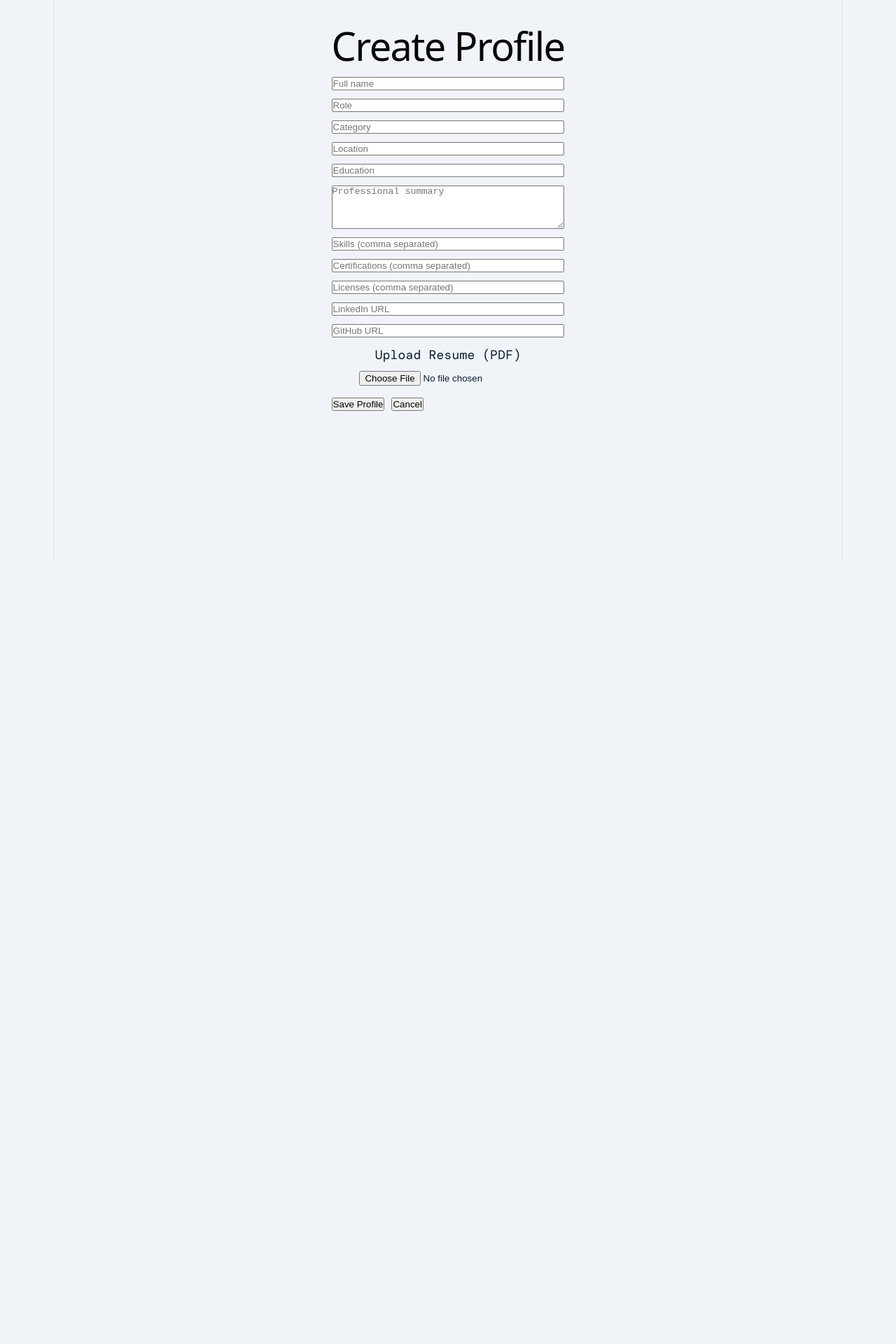
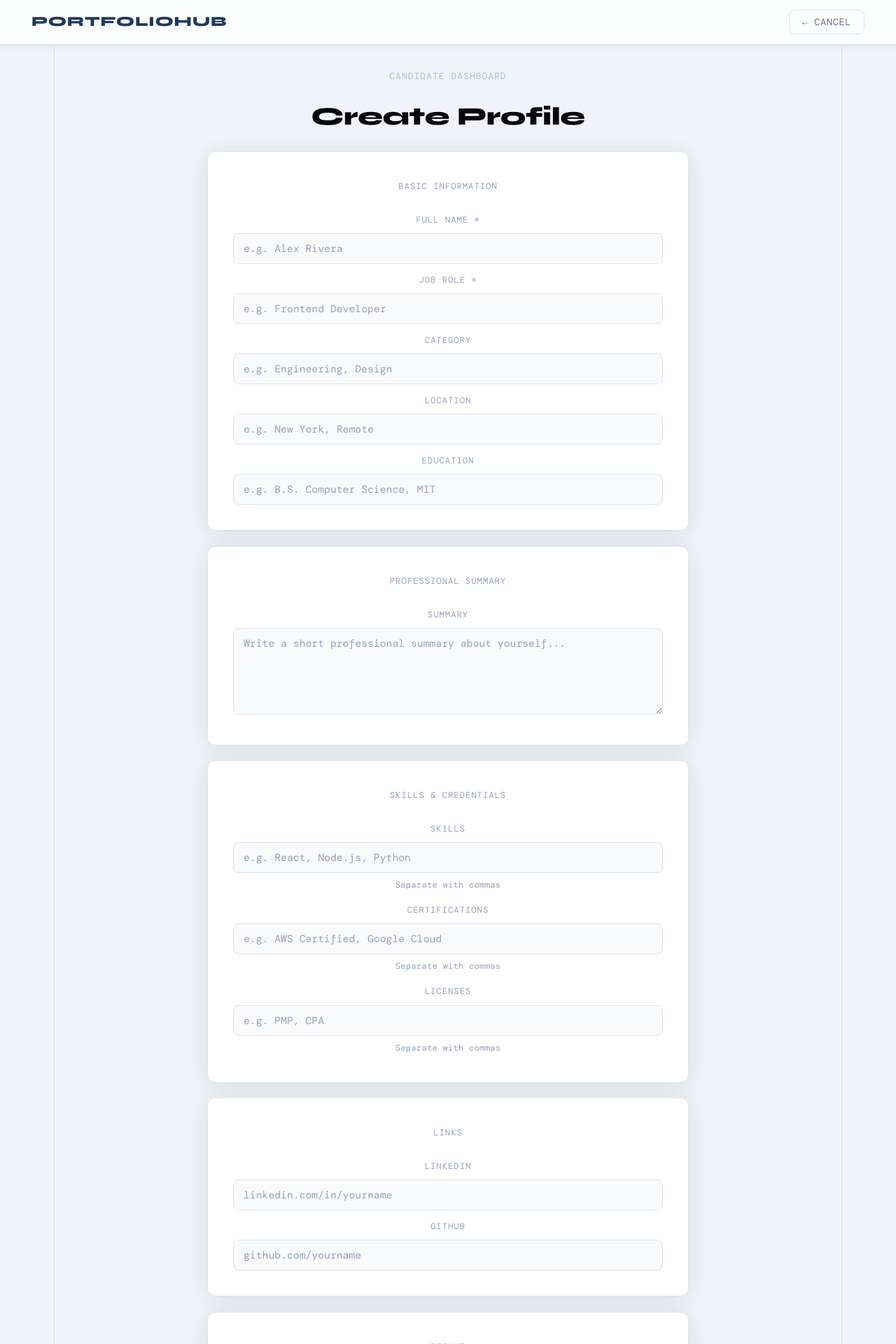
Before and after one commit to TomNguyen132006/portfolio, a React (Vite) app: page /candidate/new in a window 1280 px wide. Shown: the top 1920 px of the page at 70% size. Before the commit the page ends 800 px from the top, so only its background shows below. Built offline with nearby package versions, Linux system fonts and the light colour scheme; a web font is replaced by a local one.

Commit message:
Style ResumeForm

```diff
--- a/src/pages/ResumeForm.jsx
+++ b/src/pages/ResumeForm.jsx
@@ -1,91 +1,57 @@
+// src/pages/ResumeForm.jsx
 import { useEffect, useState } from "react";
 import { useNavigate, useParams, useLocation } from "react-router-dom";
+import "./Main.css";
 
 function ResumeForm() {
   const navigate = useNavigate();
   const { id } = useParams();
   const location = useLocation();
-
   const isEditMode = Boolean(id);
 
   const [form, setForm] = useState({
-    name: "",
-    role: "",
-    category: "",
-    location: "",
-    education: "",
-    summary: "",
-    skills: "",
-    certifications: "",
-    licenses: "",
-    linkedin: "",
-    github: "",
-    resumeName: "",
-    resumeFile: "",
+    name: "", role: "", category: "", location: "",
+    education: "", summary: "", skills: "",
+    certifications: "", licenses: "",
+    linkedin: "", github: "", resumeName: "", resumeFile: "",
   });
 
   const formatUrl = (url) => {
     const trimmed = (url || "").trim();
     if (!trimmed) return "";
-    if (trimmed.startsWith("http://") || trimmed.startsWith("https://")) {
-      return trimmed;
-    }
-    return "https://" + trimmed;
+    return trimmed.startsWith("http://") || trimmed.startsWith("https://")
+      ? trimmed : "https://" + trimmed;
   };
 
-  const handleChange = (e) => {
-    setForm((prev) => ({
-      ...prev,
-      [e.target.name]: e.target.value,
-    }));
-  };
+  const handleChange = (e) =>
+    setForm((prev) => ({ ...prev, [e.target.name]: e.target.value }));
 
   const handleResumeUpload = (e) => {
     const file = e.target.files?.[0];
     if (!file) return;
-
     if (file.type !== "application/pdf") {
       alert("Please upload a PDF file only.");
       return;
     }
-
     const reader = new FileReader();
-    reader.onloadend = () => {
-      setForm((prev) => ({
-        ...prev,
-        resumeName: file.name,
-        resumeFile: reader.result,
-      }));
-    };
+    reader.onloadend = () =>
+      setForm((prev) => ({ ...prev, resumeName: file.name, resumeFile: reader.result }));
     reader.readAsDataURL(file);
   };
 
-  const removeResume = () => {
-    setForm((prev) => ({
-      ...prev,
-      resumeName: "",
-      resumeFile: "",
-    }));
-  };
+  const removeResume = () =>
+    setForm((prev) => ({ ...prev, resumeName: "", resumeFile: "" }));
 
   const toArray = (value) =>
-    (value || "")
-      .split(",")
-      .map((item) => item.trim())
-      .filter(Boolean);
+    (value || "").split(",").map((item) => item.trim()).filter(Boolean);
 
   useEffect(() => {
     if (!isEditMode) return;
-
     let profile = location.state?.user;
-
     if (!profile) {
       const current = JSON.parse(localStorage.getItem("currentUser"));
-      profile = (current?.profiles || []).find(
-        (p) => String(p.id) === String(id)
-      );
+      profile = (current?.profiles || []).find((p) => String(p.id) === String(id));
     }
-
     if (profile) {
       setForm({
         name: profile.name || "",
@@ -95,12 +61,8 @@ function ResumeForm() {
         education: profile.education || "",
         summary: profile.summary || "",
         skills: Array.isArray(profile.skills) ? profile.skills.join(", ") : "",
-        certifications: Array.isArray(profile.certifications)
-          ? profile.certifications.join(", ")
-          : "",
-        licenses: Array.isArray(profile.licenses)
-          ? profile.licenses.join(", ")
-          : "",
+        certifications: Array.isArray(profile.certifications) ? profile.certifications.join(", ") : "",
+        licenses: Array.isArray(profile.licenses) ? profile.licenses.join(", ") : "",
         linkedin: profile.linkedin || "",
         github: profile.github || "",
         resumeName: profile.resumeName || "",
@@ -111,199 +73,211 @@ function ResumeForm() {
 
   const handleSave = () => {
     const current = JSON.parse(localStorage.getItem("currentUser"));
-
-    if (!current) {
-      alert("No current user found.");
-      return;
-    }
-
-    if (!form.name.trim() || !form.role.trim()) {
-      alert("Name and role are required.");
-      return;
-    }
+    if (!current) { alert("No current user found."); return; }
+    if (!form.name.trim() || !form.role.trim()) { alert("Name and role are required."); return; }
 
     let updatedProfiles;
-
     if (isEditMode) {
       updatedProfiles = (current.profiles || []).map((profile) =>
         String(profile.id) === String(id)
           ? {
               ...profile,
-              name: form.name.trim(),
-              role: form.role.trim(),
-              category: form.category.trim(),
-              location: form.location.trim(),
-              education: form.education.trim(),
-              summary: form.summary.trim(),
+              name: form.name.trim(), role: form.role.trim(),
+              category: form.category.trim(), location: form.location.trim(),
+              education: form.education.trim(), summary: form.summary.trim(),
               skills: toArray(form.skills),
               certifications: toArray(form.certifications),
               licenses: toArray(form.licenses),
               linkedin: formatUrl(form.linkedin),
               github: formatUrl(form.github),
-              resumeName: form.resumeName,
-              resumeFile: form.resumeFile,
+              resumeName: form.resumeName, resumeFile: form.resumeFile,
             }
           : profile
       );
     } else {
       const newProfile = {
-        id: Date.now(),
-        email: current.email,
-        name: form.name.trim(),
-        role: form.role.trim(),
-        category: form.category.trim(),
-        location: form.location.trim(),
-        education: form.education.trim(),
-        summary: form.summary.trim(),
+        id: Date.now(), email: current.email,
+        name: form.name.trim(), role: form.role.trim(),
+        category: form.category.trim(), location: form.location.trim(),
+        education: form.education.trim(), summary: form.summary.trim(),
         skills: toArray(form.skills),
         certifications: toArray(form.certifications),
         licenses: toArray(form.licenses),
         linkedin: formatUrl(form.linkedin),
         github: formatUrl(form.github),
-        resumeName: form.resumeName,
-        resumeFile: form.resumeFile,
+        resumeName: form.resumeName, resumeFile: form.resumeFile,
       };
-
       updatedProfiles = [...(current.profiles || []), newProfile];
     }
 
-    const updatedCurrent = {
-      ...current,
-      profiles: updatedProfiles,
-    };
-
+    const updatedCurrent = { ...current, profiles: updatedProfiles };
     localStorage.setItem("currentUser", JSON.stringify(updatedCurrent));
-
     const accounts = JSON.parse(localStorage.getItem("accounts")) || [];
-    const updatedAccounts = accounts.map((acc) =>
-      acc.id === updatedCurrent.id ? updatedCurrent : acc
-    );
-
+    const updatedAccounts = accounts.map((acc) => acc.id === updatedCurrent.id ? updatedCurrent : acc);
     localStorage.setItem("accounts", JSON.stringify(updatedAccounts));
-
     navigate("/candidate");
   };
 
+  const fieldLabel = (text) => (
+    <p style={{ fontSize: "0.68rem", letterSpacing: "0.08em", textTransform: "uppercase", color: "var(--text-dim)", marginBottom: "6px" }}>
+      {text}
+    </p>
+  );
+
   return (
-    <div style={{ padding: "20px", maxWidth: "700px", margin: "0 auto" }}>
-      <h1>{isEditMode ? "Edit Profile" : "Create Profile"}</h1>
+    <div style={{ background: "var(--bg)", minHeight: "100vh" }}>
 
-      <div style={{ display: "grid", gap: "12px" }}>
-        <input
-          name="name"
-          placeholder="Full name"
-          value={form.name}
-          onChange={handleChange}
-        />
+      {/* ── Navbar ── */}
+      <nav className="navbar">
+        <span className="navbar-logo">PortfolioHub</span>
+        <div className="navbar-right">
+          <button className="btn" onClick={() => navigate(-1)}>← Cancel</button>
+        </div>
+      </nav>
 
-        <input
-          name="role"
-          placeholder="Role"
-          value={form.role}
-          onChange={handleChange}
-        />
+      <div className="page" style={{ maxWidth: "760px" }}>
 
-        <input
-          name="category"
-          placeholder="Category"
-          value={form.category}
-          onChange={handleChange}
-        />
+        {/* ── Header ── */}
+        <div style={{ marginBottom: "2rem" }}>
+          <p className="section-subtitle">Candidate Dashboard</p>
+          <h1 style={{ fontFamily: "var(--font-head)", fontSize: "2rem", fontWeight: 800, letterSpacing: "-0.01em" }}>
+            {isEditMode ? "Edit Profile" : "Create Profile"}
+          </h1>
+        </div>
 
-        <input
-          name="location"
-          placeholder="Location"
-          value={form.location}
-          onChange={handleChange}
-        />
+        {/* ── Basic Info ── */}
+        <div className="card fade-up" style={{ padding: "2rem", marginBottom: "1.2rem" }}>
+          <p className="repo-label" style={{ marginBottom: "1.2rem" }}>Basic Information</p>
+          <div className="form-grid">
+            <div>
+              {fieldLabel("Full Name *")}
+              <input className="form-input" name="name" placeholder="e.g. Alex Rivera" value={form.name} onChange={handleChange} />
+            </div>
+            <div>
+              {fieldLabel("Job Role *")}
+              <input className="form-input" name="role" placeholder="e.g. Frontend Developer" value={form.role} onChange={handleChange} />
+            </div>
+            <div>
+              {fieldLabel("Category")}
+              <input className="form-input" name="category" placeholder="e.g. Engineering, Design" value={form.category} onChange={handleChange} />
+            </div>
+            <div>
+              {fieldLabel("Location")}
+              <input className="form-input" name="location" placeholder="e.g. New York, Remote" value={form.location} onChange={handleChange} />
+            </div>
+            <div>
+              {fieldLabel("Education")}
+              <input className="form-input" name="education" placeholder="e.g. B.S. Computer Science, MIT" value={form.education} onChange={handleChange} />
+            </div>
+          </div>
+        </div>
 
-        <input
-          name="education"
-          placeholder="Education"
-          value={form.education}
-          onChange={handleChange}
-        />
-
+        {/* ── Summary ── */}
+        <div className="card fade-up" style={{ animationDelay: "0.06s", padding: "2rem", marginBottom: "1.2rem" }}>
+          <p className="repo-label" style={{ marginBottom: "1.2rem" }}>Professional Summary</p>
+          {fieldLabel("Summary")}
           <textarea
+            className="form-textarea"
             name="summary"
-          placeholder="Professional summary"
+            placeholder="Write a short professional summary about yourself..."
             value={form.summary}
             onChange={handleChange}
-          rows={4}
-        />
-
-        <input
-          name="skills"
-          placeholder="Skills (comma separated)"
-          value={form.skills}
-          onChange={handleChange}
-        />
-
-        <input
-          name="certifications"
-          placeholder="Certifications (comma separated)"
-          value={form.certifications}
-          onChange={handleChange}
-        />
-
-        <input
-          name="licenses"
-          placeholder="Licenses (comma separated)"
-          value={form.licenses}
-          onChange={handleChange}
-        />
-
-        <input
-          name="linkedin"
-          placeholder="LinkedIn URL"
-          value={form.linkedin}
-          onChange={handleChange}
-        />
-
-        <input
-          name="github"
-          placeholder="GitHub URL"
-          value={form.github}
-          onChange={handleChange}
-        />
-
-        <div>
-          <label style={{ display: "block", marginBottom: "6px" }}>
-            Upload Resume (PDF)
-          </label>
-          <input
-            type="file"
-            accept="application/pdf"
-            onChange={handleResumeUpload}
+            rows={5}
           />
         </div>
 
-        {form.resumeFile && (
-          <div style={{ display: "grid", gap: "8px" }}>
-            <p style={{ margin: 0 }}>
-              Uploaded: <strong>{form.resumeName}</strong>
+        {/* ── Skills & Credentials ── */}
+        <div className="card fade-up" style={{ animationDelay: "0.1s", padding: "2rem", marginBottom: "1.2rem" }}>
+          <p className="repo-label" style={{ marginBottom: "1.2rem" }}>Skills & Credentials</p>
+          <div className="form-grid">
+            <div>
+              {fieldLabel("Skills")}
+              <input className="form-input" name="skills" placeholder="e.g. React, Node.js, Python" value={form.skills} onChange={handleChange} />
+              <p style={{ fontSize: "0.68rem", color: "var(--text-dim)", marginTop: "4px" }}>Separate with commas</p>
+            </div>
+            <div>
+              {fieldLabel("Certifications")}
+              <input className="form-input" name="certifications" placeholder="e.g. AWS Certified, Google Cloud" value={form.certifications} onChange={handleChange} />
+              <p style={{ fontSize: "0.68rem", color: "var(--text-dim)", marginTop: "4px" }}>Separate with commas</p>
+            </div>
+            <div>
+              {fieldLabel("Licenses")}
+              <input className="form-input" name="licenses" placeholder="e.g. PMP, CPA" value={form.licenses} onChange={handleChange} />
+              <p style={{ fontSize: "0.68rem", color: "var(--text-dim)", marginTop: "4px" }}>Separate with commas</p>
+            </div>
+          </div>
+        </div>
+
+        {/* ── Links ── */}
+        <div className="card fade-up" style={{ animationDelay: "0.14s", padding: "2rem", marginBottom: "1.2rem" }}>
+          <p className="repo-label" style={{ marginBottom: "1.2rem" }}>Links</p>
+          <div className="form-grid">
+            <div>
+              {fieldLabel("LinkedIn")}
+              <input className="form-input" name="linkedin" placeholder="linkedin.com/in/yourname" value={form.linkedin} onChange={handleChange} />
+            </div>
+            <div>
+              {fieldLabel("GitHub")}
+              <input className="form-input" name="github" placeholder="github.com/yourname" value={form.github} onChange={handleChange} />
+            </div>
+          </div>
+        </div>
+
+        {/* ── Resume Upload ── */}
+        <div className="card fade-up" style={{ animationDelay: "0.18s", padding: "2rem", marginBottom: "2rem" }}>
+          <p className="repo-label" style={{ marginBottom: "1.2rem" }}>Resume</p>
+
+          {!form.resumeFile ? (
+            <label style={{
+              display: "flex", flexDirection: "column", alignItems: "center", justifyContent: "center",
+              border: "2px dashed var(--border)", borderRadius: "var(--radius)",
+              padding: "2.5rem", cursor: "pointer", transition: "border-color 0.2s, background 0.2s",
+              background: "var(--bg)",
+            }}
+              onMouseEnter={(e) => { e.currentTarget.style.borderColor = "var(--accent)"; e.currentTarget.style.background = "var(--accent-light)"; }}
+              onMouseLeave={(e) => { e.currentTarget.style.borderColor = "var(--border)"; e.currentTarget.style.background = "var(--bg)"; }}
+            >
+              <p style={{ fontSize: "1.5rem", marginBottom: "0.5rem" }}>📄</p>
+              <p style={{ fontSize: "0.82rem", color: "var(--text-muted)", marginBottom: "4px" }}>
+                Click to upload your resume
               </p>
-
+              <p style={{ fontSize: "0.72rem", color: "var(--text-dim)" }}>PDF only</p>
+              <input type="file" accept="application/pdf" onChange={handleResumeUpload} style={{ display: "none" }} />
+            </label>
+          ) : (
+            <div>
+              <div style={{ display: "flex", justifyContent: "space-between", alignItems: "center", marginBottom: "1rem" }}>
+                <div style={{ display: "flex", alignItems: "center", gap: "8px" }}>
+                  <span style={{ fontSize: "1.2rem" }}>📄</span>
+                  <p style={{ fontSize: "0.82rem", color: "var(--text)", fontWeight: 500 }}>
+                    {form.resumeName}
+                  </p>
+                </div>
+                <button className="btn btn-danger" style={{ fontSize: "0.7rem", padding: "5px 12px" }} onClick={removeResume}>
+                  Remove
+                </button>
+              </div>
               <iframe
                 src={form.resumeFile}
                 title="Resume Preview"
                 width="100%"
-              height="400px"
-              style={{ border: "1px solid #ccc", borderRadius: "8px" }}
+                height="420px"
+                style={{ border: "1.5px solid var(--border)", borderRadius: "var(--radius-sm)" }}
               />
-
-            <button type="button" onClick={removeResume}>
-              Remove Resume
-            </button>
             </div>
           )}
         </div>
 
-      <div style={{ marginTop: "16px", display: "flex", gap: "10px" }}>
-        <button onClick={handleSave}>
+        {/* ── Footer actions ── */}
+        <div style={{ display: "flex", gap: "10px", paddingBottom: "3rem" }}>
+          <button className="btn btn-primary" onClick={handleSave}>
             {isEditMode ? "Update Profile" : "Save Profile"}
           </button>
-        <button onClick={() => navigate(-1)}>Cancel</button>
+          <button className="btn" onClick={() => navigate(-1)}>
+            Cancel
+          </button>
+        </div>
+
       </div>
     </div>
   );
```
Lines whose indentation alone changed are shown as unchanged.
